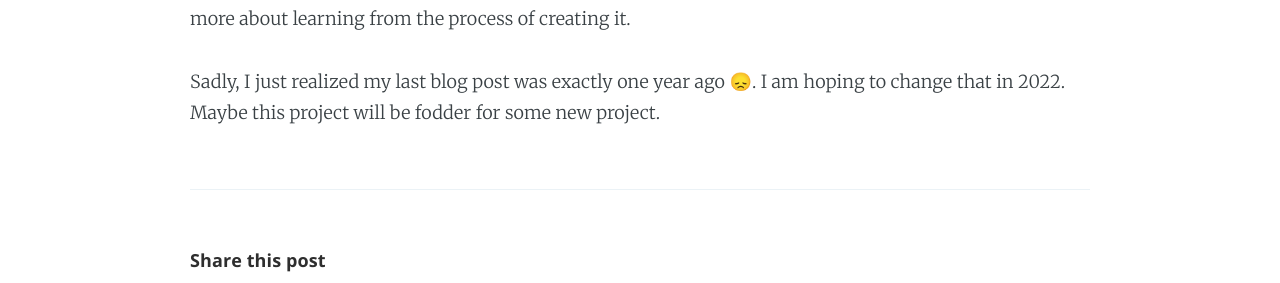
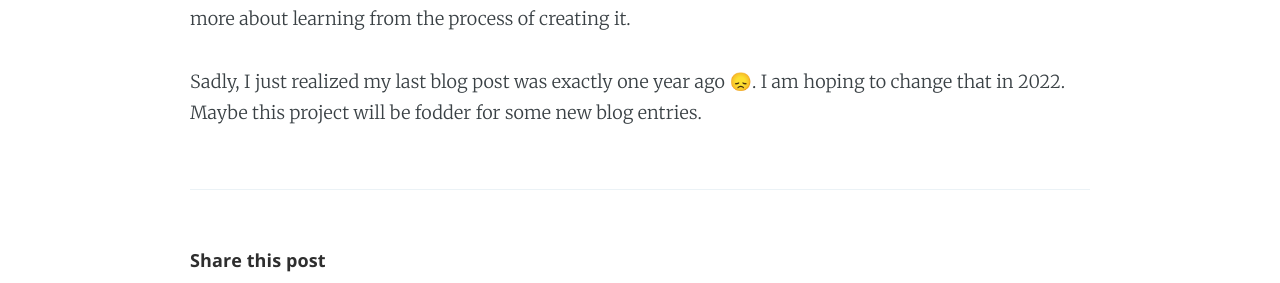
Before and after one commit to jsteinshouer/jsteinshouer.github.io, a Jekyll site: the page built from _posts/2021-12-08-my-2021-github-actions-hackathon-submission.md, in a window 1280 px wide. Shown: the part 1593-1876 px from the top of the page. Built offline with Jekyll 4.4.1, drawn with Linux system fonts in a browser that asks for light colours; nearby versions of some CDN libraries; comment, search, counter and statistics services are not loaded.

Commit message:
fix typo

```diff
--- a/_posts/2021-12-08-my-2021-github-actions-hackathon-submission.md
+++ b/_posts/2021-12-08-my-2021-github-actions-hackathon-submission.md
@@ -43,4 +43,4 @@ I am running it on the AWS [Graviton2](https://aws.amazon.com/pm/ec2-graviton/)
 
 I do not think there is anything revolutionary here nor do I expect to win a contest prize. For me it was more about learning from the process of creating it.
 
-Sadly, I just realized my last blog post was exactly one year ago 😞. I am hoping to change that in 2022. Maybe this project will be fodder for some new project.
+Sadly, I just realized my last blog post was exactly one year ago 😞. I am hoping to change that in 2022. Maybe this project will be fodder for some new blog entries.
```
